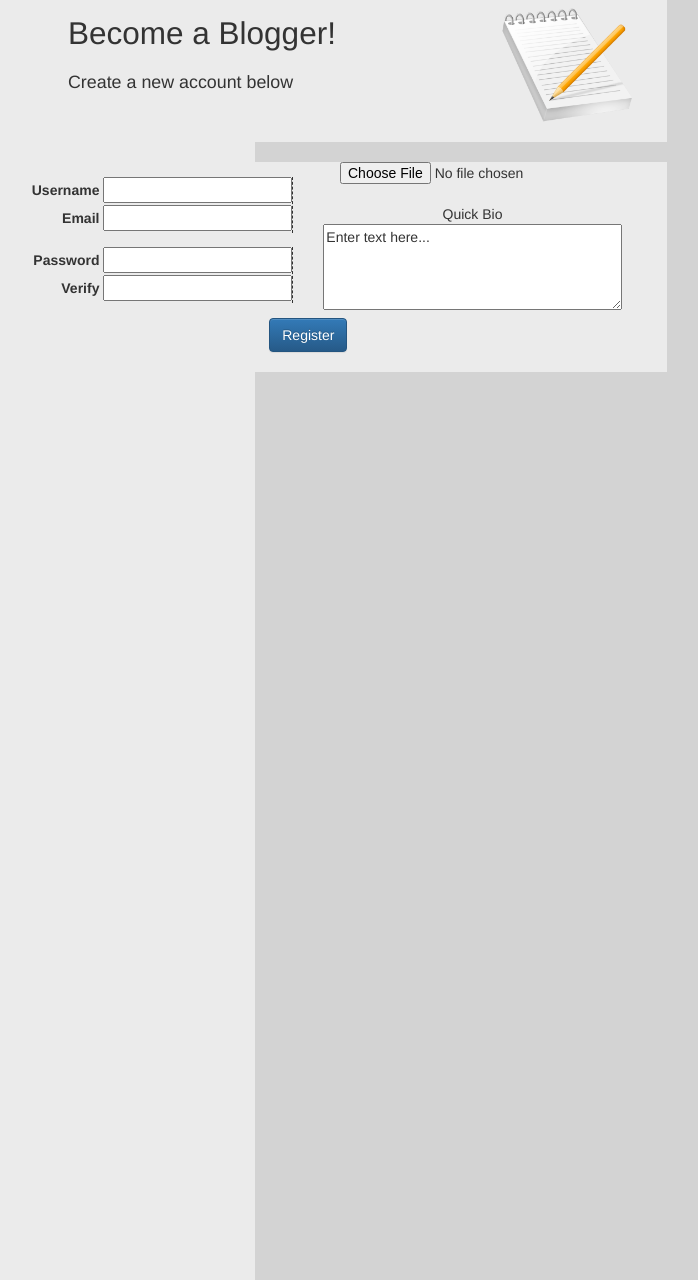
After one commit to kid101skater/BlogsMVC, a PHP site: template pages/register.html in a window 1280 px wide. The commit adds this page. Shown: the whole page, without its empty margins (65-763 px from the left). Run offline with PHP 8.4, Linux system fonts and the light colour scheme; the template is opened without the code that fills it, so the values that code supplies are empty; some libraries are stand-ins or nearby versions.

Commit message:
added become a blogger design

```diff
--- a/pages/SideNav.html
+++ b/pages/SideNav.html
@@ -12,7 +12,7 @@
             <li><bold><a href="#">Log Out ></a></bold></li>
         </true>
         <false>
-            <li><bold><a href="#">Become A Blogger ></a></bold></li>
+            <li><bold><a href="{{@BASE}}/Register">Become A Blogger ></a></bold></li>
             <li><bold><a href="{{@BASE}}/About">About Us ></a></bold></li>
             <li><bold><a href="{{@BASE}}/Login">Log In ></a></bold></li>
         </false>
--- /dev/null
+++ b/pages/register.html
@@ -0,0 +1,82 @@
+<!DOCTYPE html>
+<html>
+    <head>
+        <title>{{ @PageTitle }}</title>
+        <!-- jQuery library -->
+        <script src="https://ajax.googleapis.com/ajax/libs/jquery/3.2.1/jquery.min.js"></script>
+        <!-- Latest compiled and minified CSS -->
+        <link rel="stylesheet" href="https://maxcdn.bootstrapcdn.com/bootstrap/3.3.7/css/bootstrap.min.css" integrity="sha384-BVYiiSIFeK1dGmJRAkycuHAHRg32OmUcww7on3RYdg4Va+PmSTsz/K68vbdEjh4u" crossorigin="anonymous">
+
+        <!-- Optional theme -->
+        <link rel="stylesheet" href="https://maxcdn.bootstrapcdn.com/bootstrap/3.3.7/css/bootstrap-theme.min.css" integrity="sha384-rHyoN1iRsVXV4nD0JutlnGaslCJuC7uwjduW9SVrLvRYooPp2bWYgmgJQIXwl/Sp" crossorigin="anonymous">
+
+        <!-- Custom style sheet -->
+        <link rel="stylesheet" href="styles/Style.css">
+        <!-- Latest compiled and minified JavaScript -->
+        <script src="https://maxcdn.bootstrapcdn.com/bootstrap/3.3.7/js/bootstrap.min.js" integrity="sha384-Tc5IQib027qvyjSMfHjOMaLkfuWVxZxUPnCJA7l2mCWNIpG9mGCD8wGNIcPD7Txa" crossorigin="anonymous"></script>
+
+    </head>
+<body>
+
+    <div class="container-fluid">
+        <div class="row">
+            <div class="col-sm-3 side_nav">
+                <include href="{{ @sidenav }}"></include>
+            </div>
+            <div class="col-sm-7">
+                <!-- show about section -->
+                <div class="aboutContainer">
+                        <div class="container-fluid">
+                            <div class="col-sm-9">
+                                <div class="aboutHeader">
+                                    <p class="aboutTitle">Become a Blogger!</p>
+                                    <small>Create a new account below</small>
+                                </div>
+                            </div>
+                            <div class="col-sm-3">
+                                <img src="{{@BASE}}/images/writing.png" class="img-responsive" alt="blog site login icon">
+                            </div>
+                        </div>
+                </div>
+                        <br>
+                <!-- Show content below header -->
+                <div class="container-fluid aboutContent">
+                    <center>
+                        <form class="form-inline">
+                        <div class="container-fluid">
+                            <div class="col-sm-6">
+                                <div class="register-left">
+                                    <label for="user">Username</label>
+                                    <input type="text" id="user" class="">
+                                    <br>
+                                    <label for="email">Email</label>
+                                    <input type="text" id="email" class="">
+                                </div>
+
+                                <div class="register-left">
+                                    <label for="pword">Password</label>
+                                    <input type="password" id="pword" class=""><br>
+                                    <label for="verify">Verify</label>
+                                    <input type="password" id="verify" class="">
+                                </div>
+                            </div>
+                            <div class="col-sm-6">
+                                <input type="file" name="fileToUpload" id="fileToUpload"><br>
+                                <center>Quick Bio</center>
+                                <textarea name="bio" class="registerbio" rows="4" form="usrform">Enter text here...</textarea>
+                            </div>
+                        </div>
+                        <button type="submit" class="btn btn-primary">Register</button>
+                        <br>
+                        </form>
+                        <br>
+                    </center>
+                </div>
+            </div>
+            <div class="col-sm-2">
+                <!-- spacer -->
+            </div>
+        </div>
+    </div>
+
+</body>
--- a/styles/Style.css
+++ b/styles/Style.css
@@ -27,7 +27,19 @@ div.login
     margin-top: 5%;
     margin-bottom: 5%;
 }
-
+div.register-left{
+    border-right: 1px dashed #333;
+    margin-top: 5%;
+    margin-bottom: 5%;
+    text-align: right;
+    display: block;
+}
+textarea.registerbio {
+width: 100%;
+     -webkit-box-sizing: border-box; /* Safari/Chrome, other WebKit */
+     -moz-box-sizing: border-box;    /* Firefox, other Gecko */
+     box-sizing: border-box;         /* Opera/IE 8+ */
+}
 div.aboutContainer
 {
     background-color: #ebebeb;
--- a/tmp/szv4mk41plhg.2cq8a6sxp5uso.php
+++ b/tmp/szv4mk41plhg.2cq8a6sxp5uso.php
@@ -12,7 +12,7 @@
             <li><bold><a href="#">Log Out ></a></bold></li>
 
         <?php else: ?>
-            <li><bold><a href="#">Become A Blogger ></a></bold></li>
+            <li><bold><a href="<?= $BASE ?>/Register">Become A Blogger ></a></bold></li>
             <li><bold><a href="<?= $BASE ?>/About">About Us ></a></bold></li>
             <li><bold><a href="<?= $BASE ?>/Login">Log In ></a></bold></li>
 
```
Also changed, not shown: index.php (+9 -0 lines), tmp/szv4mk41plhg.2x7hcugg2pusc.php (added, +82 -0 lines).
